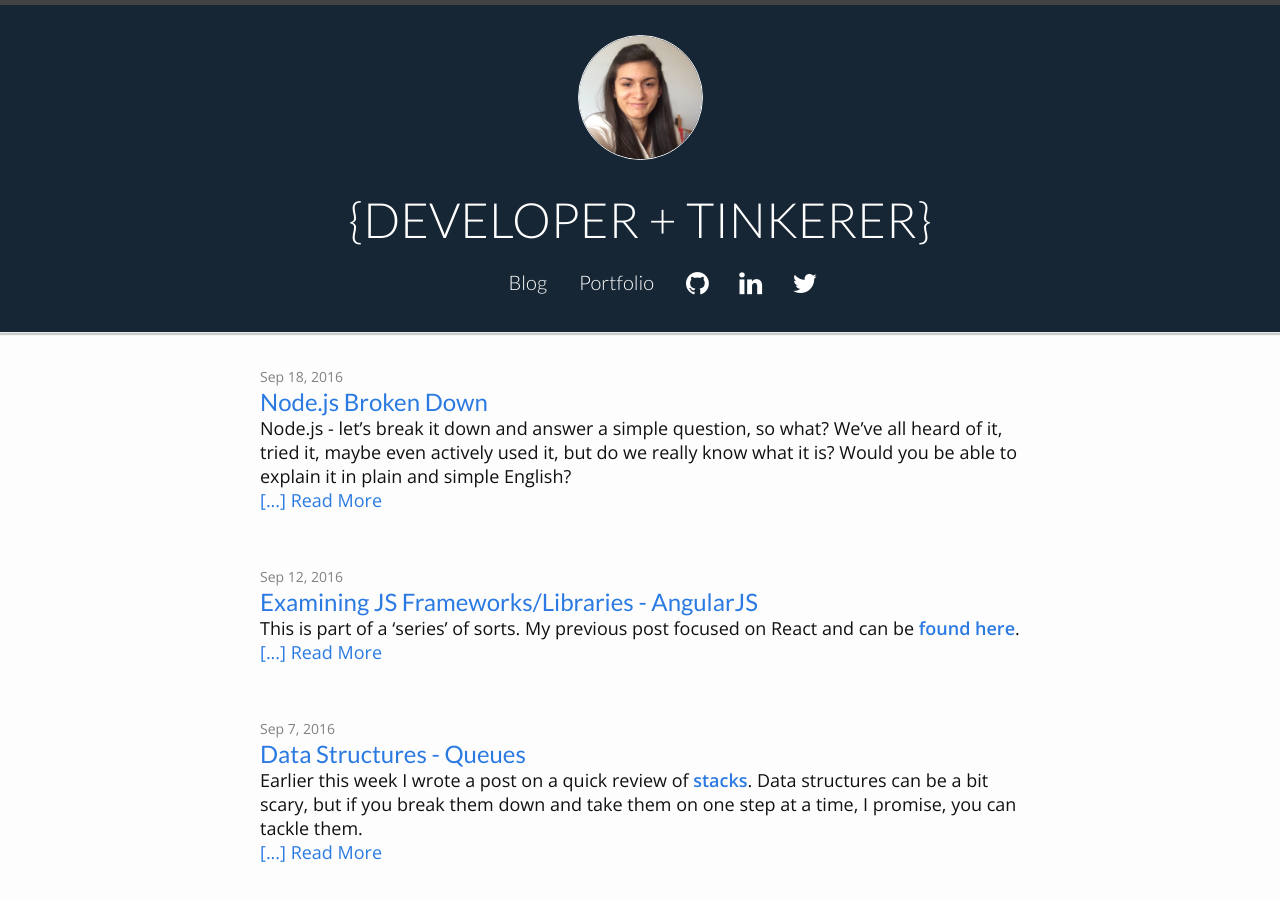
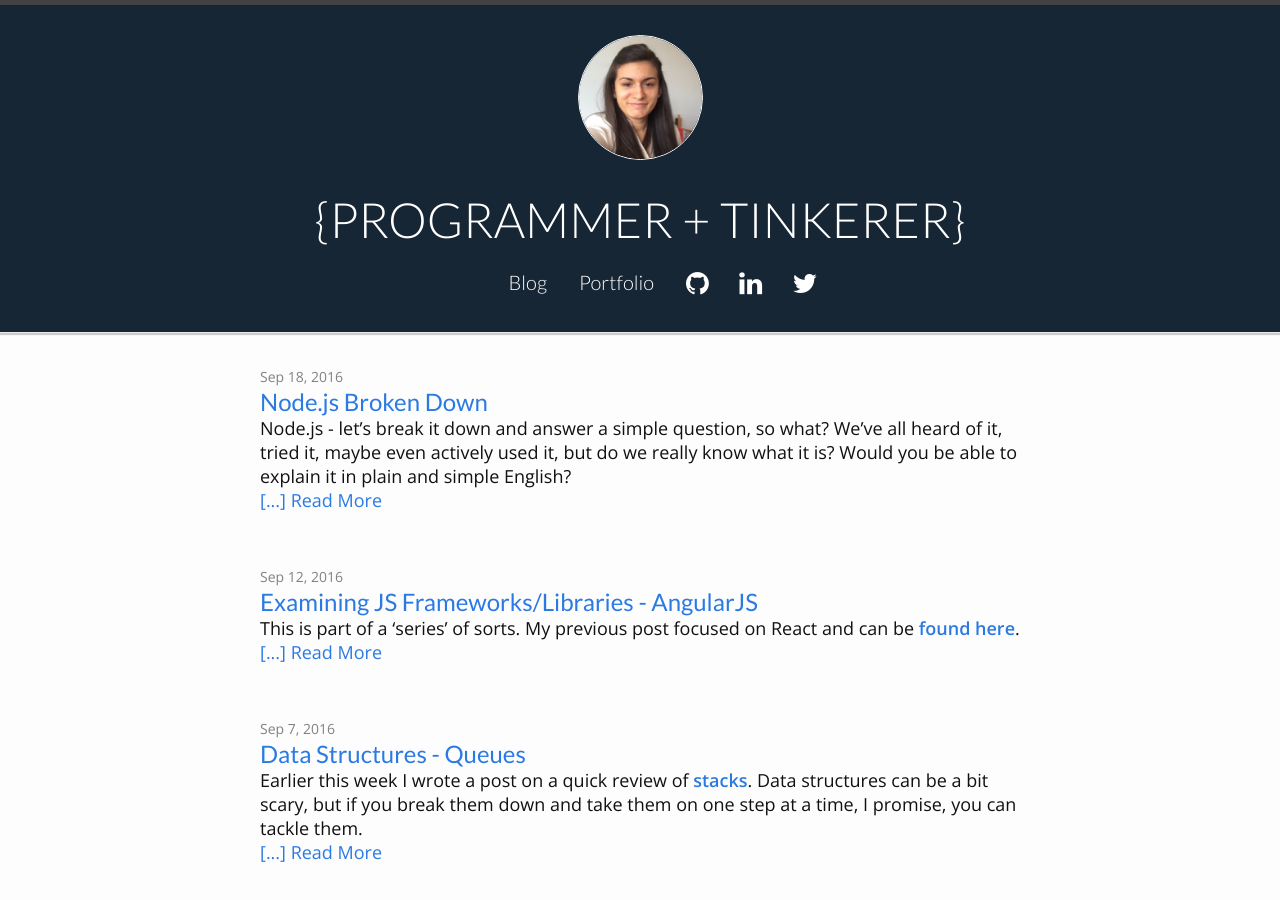
Before and after one commit to yctercero/yctercero.github.io, a Jekyll site: the page built from index.html, in a window 1280 px wide and 900 px high. Built offline with Jekyll 4.4.1, drawn with Linux system fonts in a browser that asks for light colours; nearby versions of some CDN libraries.

Commit message:
changed header titles

```diff
--- a/_includes/header.html
+++ b/_includes/header.html
@@ -4,7 +4,7 @@
 
     <img src="/downloads/yara_tercero-parker.png" alt="Picture of Yara Tercero-Parker" class="headshot">
     <div id="typedIntro">
-      <h1>{DEVELOPER + TINKERER}</h1>
+      <h1>{PROGRAMMER + TINKERER}</h1>
     </div>
 
     <nav class="site-nav">
--- a/_includes/header2.html
+++ b/_includes/header2.html
@@ -1,7 +1,7 @@
 <header class="site-header">
   <div id="headerContain" class="wrapper">
     <div id="typedIntro">
-      <h1>{DEVELOPER + TINKERER}</h1>
+      <h1>{PROGRAMMER + TINKERER}</h1>
     </div>
     <nav id="mainNav" class="site-nav">
       <ul class="clearfix">
```
